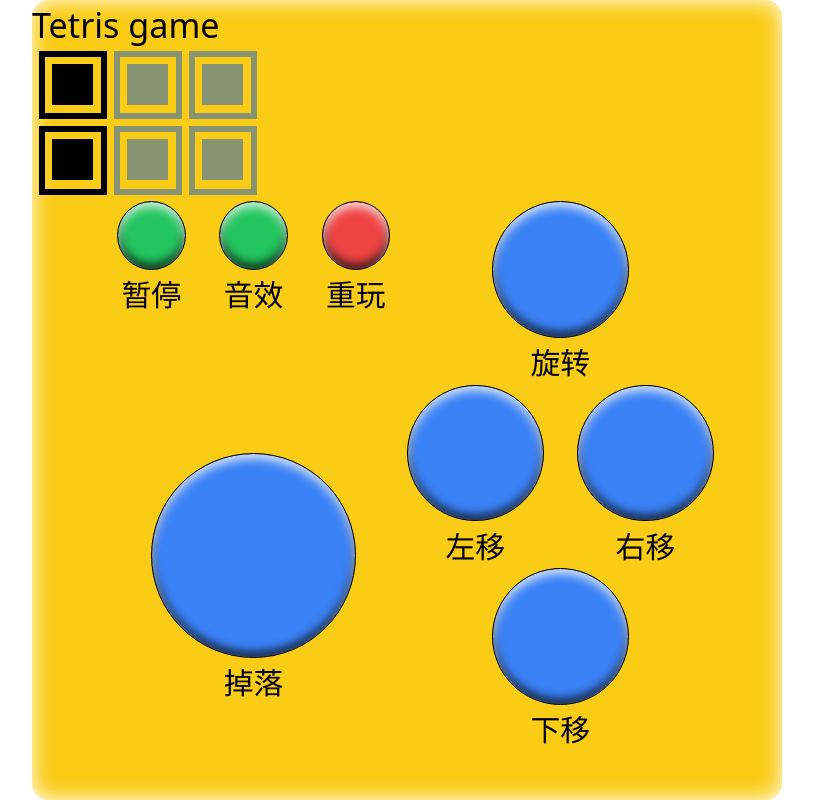
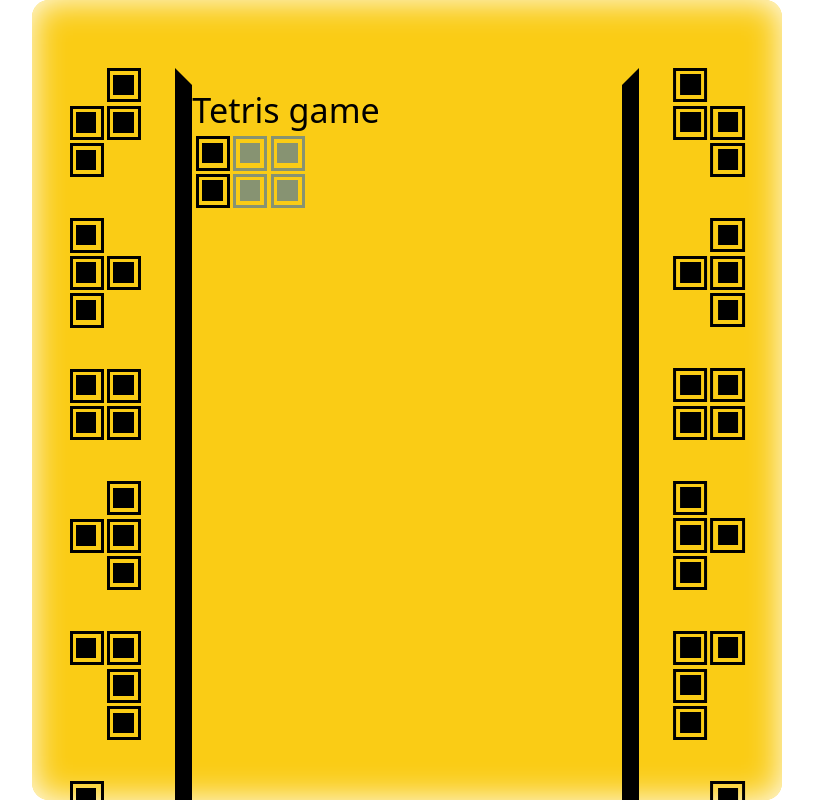
Before and after one commit to xiao-T/react-hook-tetris, a React (Create React App) app: page / in a window 1280 px wide. Shown: the top 800 px of the page, without its empty margins (233-1046 px from the left). Built offline with nearby package versions, Linux system fonts and the light colour scheme.

Commit message:
feat: game decoration

```diff
--- a/src/App.tsx
+++ b/src/App.tsx
@@ -1,21 +1,11 @@
 import React from "react";
 import Panel from "./components/Panel";
-import Block from "./components/Block";
+import Main from "./components/Main";
 
 function App() {
   return (
-    <div className="mx-auto my-0 h-screen w-screen max-w-[750px] rounded-lg bg-yellow-400 shadow-container">
-      Tetris game
-      <div className="flex">
-        <Block active />
-        <Block active={false} />
-        <Block />
-      </div>
-      <div className="flex">
-        <Block active />
-        <Block active={false} />
-        <Block />
-      </div>
+    <div className="mx-auto my-0 flex h-screen w-screen max-w-[750px] flex-col justify-around rounded-lg bg-yellow-400 py-8 shadow-container">
+      <Main />
       <Panel />
     </div>
   );
--- a/src/components/Block/index.tsx
+++ b/src/components/Block/index.tsx
@@ -4,16 +4,21 @@ import React, { FC } from "react";
 
 type Props = {
   active?: boolean;
+  isOpacity?: boolean;
 };
 
-const Block: FC<Props> = ({ active = false }) => {
+const Block: FC<Props> = ({ active = false, isOpacity = false }) => {
   let blockColor = "border-[#879372] after:bg-[#879372]";
+  let opacity = "opacity-100";
   if (active) {
     blockColor = "border-[#000] after:bg-[#000]";
   }
+  if (isOpacity) {
+    opacity = "opacity-0";
+  }
   return (
     <i
-      className={`after:content mb-[0.2rem] ml-[0.2rem] block h-8 w-8 border-[0.2rem] after:ml-[0.2rem] after:mt-[0.2rem] after:block after:h-[1.2rem] after:w-[1.2rem]  after:content-[''] ${blockColor}`}
+      className={`after:content mb-[0.1rem] ml-[0.1rem] block h-[1rem] w-[1rem] border-[0.1rem] after:ml-[0.1rem] after:mt-[0.1rem] after:block after:h-[0.6rem] after:w-[0.6rem]  after:content-[''] ${blockColor} ${opacity}`}
     />
   );
 };
--- /dev/null
+++ b/src/components/Decoration/index.tsx
@@ -0,0 +1,110 @@
+// Decoration component
+// the decoration of game main screen
+
+import React, { FC } from "react";
+import Block from "../Block";
+
+type Props = {
+  isReverse?: boolean;
+};
+
+const Decoration: FC<Props> = ({ isReverse = false }) => {
+  let reverseClassName = "";
+  if (isReverse) {
+    reverseClassName = "rotate-y-180";
+  }
+  return (
+    <div className={`${reverseClassName}`}>
+      {/* the first block group */}
+      <div className="flex">
+        <Block isOpacity />
+        <Block active />
+      </div>
+      <div className="flex">
+        <Block active />
+        <Block active />
+      </div>
+      <div className="flex flex-row-reverse">
+        <Block isOpacity />
+        <Block active />
+      </div>
+      {/* divide */}
+      <div className="flex">
+        <Block isOpacity />
+      </div>
+      {/* the second block group */}
+      <div className="flex">
+        <Block active />
+        <Block isOpacity />
+      </div>
+      <div className="flex">
+        <Block active />
+        <Block active />
+      </div>
+      <div className="flex">
+        <Block active />
+        <Block isOpacity />
+      </div>
+      {/* divide */}
+      <div className="flex">
+        <Block isOpacity />
+      </div>
+      {/* the third block group */}
+      <div className="flex">
+        <Block active />
+        <Block active />
+      </div>
+      <div className="flex">
+        <Block active />
+        <Block active />
+      </div>
+      {/* divide */}
+      <div className="flex">
+        <Block isOpacity />
+      </div>
+      {/* the fourth block group */}
+      <div className="flex">
+        <Block isOpacity />
+        <Block active />
+      </div>
+      <div className="flex">
+        <Block active />
+        <Block active />
+      </div>
+      <div className="flex">
+        <Block isOpacity />
+        <Block active />
+      </div>
+      {/* divide */}
+      <div className="flex">
+        <Block isOpacity />
+      </div>
+      {/* the fifth block group */}
+      <div className="flex">
+        <Block active />
+        <Block active />
+      </div>
+      <div className="flex">
+        <Block isOpacity />
+        <Block active />
+      </div>
+      <div className="flex">
+        <Block isOpacity />
+        <Block active />
+      </div>
+      {/* divide */}
+      <div className="flex">
+        <Block isOpacity />
+      </div>
+      {/* the fifth block group */}
+      <div className="flex flex-col">
+        <Block active />
+        <Block active />
+        <Block active />
+        <Block active />
+      </div>
+    </div>
+  );
+};
+
+export default Decoration;
--- /dev/null
+++ b/src/components/Main/index.tsx
@@ -0,0 +1,31 @@
+// game main component
+
+import React, { FC } from "react";
+import Block from "../Block";
+import Decoration from "../Decoration";
+
+type Props = {};
+
+const Main: FC<Props> = (props) => {
+  return (
+    <main className="mx-4 flex">
+      <Decoration />
+      <div className="mx-4 flex-1 border-[0.5rem] border-black border-t-[transparent]">
+        <header>Tetris game</header>
+        <div className="flex">
+          <Block active />
+          <Block />
+          <Block />
+        </div>
+        <div className="flex">
+          <Block active />
+          <Block />
+          <Block />
+        </div>
+      </div>
+      <Decoration isReverse />
+    </main>
+  );
+};
+
+export default Main;
--- a/tailwind.config.js
+++ b/tailwind.config.js
@@ -1,14 +1,25 @@
 /** @type {import('tailwindcss').Config} */
+
+const plugin = require("tailwindcss/plugin");
+// Rotate Y utilities
+const rotateY = plugin(function ({ addUtilities }) {
+  addUtilities({
+    ".rotate-y-180": {
+      transform: "rotateY(180deg)",
+    },
+  });
+});
+
 module.exports = {
   content: ["./src/**/*.{js,jsx,ts,tsx}"],
   theme: {
     boxShadow: {
-      container: "0 0 0.625rem #fff inset",
+      container: "0 0 1rem #fff inset",
       button:
-        "0 5px 10px rgba(255, 255, 255, 0.8) inset, 0 -5px 10px rgba(0, 0, 0, 0.8) inset",
+        "0 0.5rem 1rem rgba(255, 255, 255, 0.8) inset, 0 -0.5rem 1rem rgba(0, 0, 0, 0.8) inset",
       buttonActive:
-        "0 -5px 10px rgba(0, 0, 0, 0.8) inset, 0 5px 10px rgba(255, 255, 255, 0.8) inset",
+        "0 -0.5rem 1rem rgba(0, 0, 0, 0.8) inset, 0 0.5rem 1rem rgba(255, 255, 255, 0.8) inset",
     },
   },
-  plugins: [],
+  plugins: [rotateY],
 };
```
